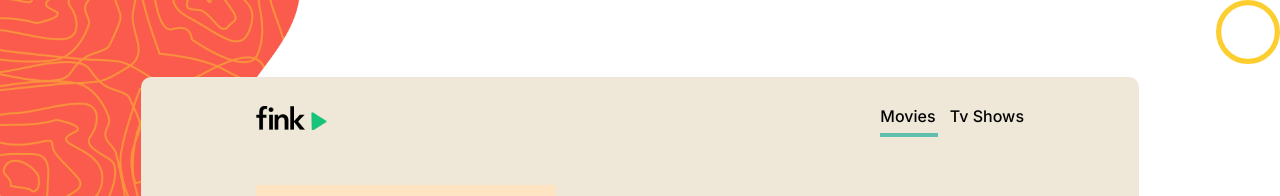
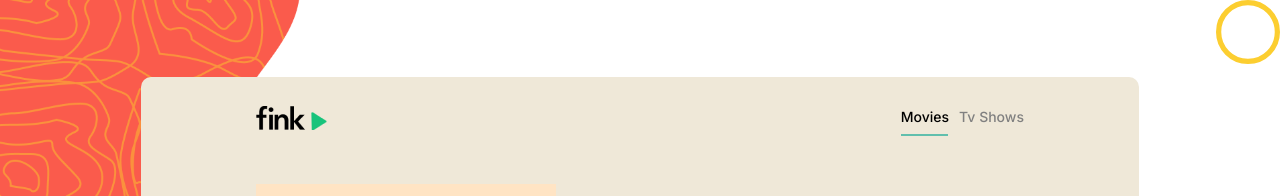
Before and after one commit to dwintechnology/Gryffindor, a React (Create React App) app: page /tv_shows in a window 1280 px wide. Shown: the top 196 px of the page. Built offline with nearby package versions, Linux system fonts and the light colour scheme.

Commit message:
feat/improve-site-background-and-create-header

```diff
--- a/src/componets/navBar/NavBar.jsx
+++ b/src/componets/navBar/NavBar.jsx
@@ -4,10 +4,14 @@ import { Link } from 'react-router-dom';
 import Movies from '../shades/movies/Movies';
 import { Route, Routes } from 'react-router';
 import TvShows from '../tv-shows/Tv-shows';
+import { useState } from 'react';
 
 
 
 function NavBar() {
+let[boolean1,setBoolean1]=useState(false)
+
+
     return (
         <div className="Header">
             <div className="bigDiv">
@@ -16,26 +20,26 @@ function NavBar() {
                 </div>
                 <div >
 
-                    <Link className="links" to="/movies">Movies   </Link>
+                    <Link  className={!boolean1? "linksactive":"links"}
+                    onClick={()=>{ boolean1? setBoolean1(false):setBoolean1(true) }}
 
-                    <Link  className="links" style={{ marginLeft: "10px" }} to="/tv_shows">Tv Shows</Link>
+                    to="/movies" style={{ fontSize:'14px',}}>Movies</Link>
 
-                    <span>
-                    </span>
+
+
+                    <Link  className={boolean1? "linksactive":"links"}
+                    onClick={()=>{boolean1? setBoolean1(false):setBoolean1(true)
+                        }
+                    }   style={{ fontSize:'14px' ,marginLeft: "10px" }} to="/tv_shows">Tv Shows</Link>
+
+                    <span className={boolean1? "spanactive":"span"}></span>
                 </div>
             </div>
             <Routes >
-                <Route path="/movies" element={<Movies />} />
+                <Route path="/movies" element={<Movies isTvShow={true} />} />
 
-                <Route path="/tv_shows" element={<TvShows />} />
+                <Route path="/tv_shows" element={<TvShows isTvShow={false} />} />
             </Routes>
-
-
-
-
-
-
-
         </div>
 
     )
--- a/src/componets/navBar/Style.scss
+++ b/src/componets/navBar/Style.scss
@@ -1,22 +1,39 @@
 @import url('https://fonts.googleapis.com/css2?family=Inter:wght@100;200;500&display=swap');
+@import "src/variables.scss";
 .Header{
     margin-bottom: 48px;
     margin-top: 24px;
 }
-span{
-    width:54px;
+.span{
+    width:45px;
     height: 0px;
-    border: 2px solid #61BFAD;
+    border: 1px solid $navbar-span-style-color;
     display: block;
     margin-top: 7px;
 }
+
+.spanactive{
+    width:60px;
+    height: 0px;
+    border: 1px solid $navbar-span-style-color;
+    display: block;
+    margin-top: 7px;
+    margin-left: 61px;}
+
+
 .bigDiv{
     display: flex;
     justify-content: space-between;
 }
 .links{
     text-decoration: none;
-    color: black;
     font-family: Inter;
     line-height: 20px;
+    color: gray ;
 }
+.linksactive{
+    text-decoration: none;
+    font-family: Inter;
+    line-height: 20px;
+    color: black;
+}
--- a/src/componets/shades/movies/Movies.jsx
+++ b/src/componets/shades/movies/Movies.jsx
@@ -1,7 +1,8 @@
 
 
 import './Style.scss'
-function Movies(){
+function Movies({isTvShow}){
+    console.log(isTvShow)
     return <h1>
 
     </h1>
--- a/src/componets/tv-shows/Tv-shows.jsx
+++ b/src/componets/tv-shows/Tv-shows.jsx
@@ -1,5 +1,6 @@
 
-function TvShows(){
+function TvShows({isTvShow}){
+    console.log(isTvShow)
     return <h1>
 
 
--- a/src/variables.scss
+++ b/src/variables.scss
@@ -6,3 +6,4 @@ $writer-block-director-width:10px;
 $writer-block-director-height:20px;
 $main-actors-block-child-width:40px;
 $main-actors-block-child-height:30px;
+$navbar-span-style-color:#61BFAD;
```
